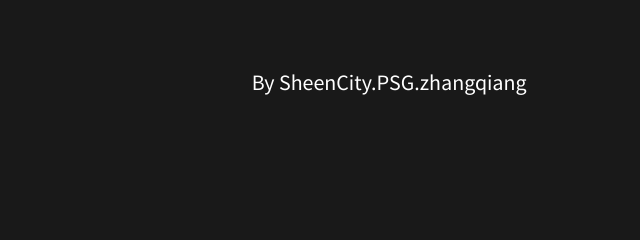
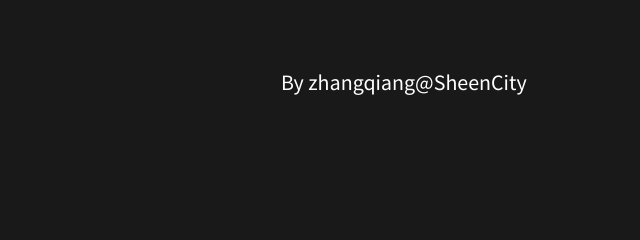
Before and after one commit to ZQ-jhon/internal-conference, a website: page index.html in a window 1280 px wide. Shown: the part 466-706 px from the top of the page, 640-1280 px from the left. Drawn offline with Linux system fonts and the light colour scheme.

Commit message:
chore: diffs for change

```diff
--- a/index.html
+++ b/index.html
@@ -52,7 +52,7 @@
 					《GitHub 项目部署 & 持续集成》 实践分享
 				</h4>
 				<p style="position: absolute; bottom: -210px; right: 0; font-size: 20px;">
-					By SheenCity.PSG.zhangqiang
+					By zhangqiang@SheenCity
 				</p>
 			</section>
 
```
